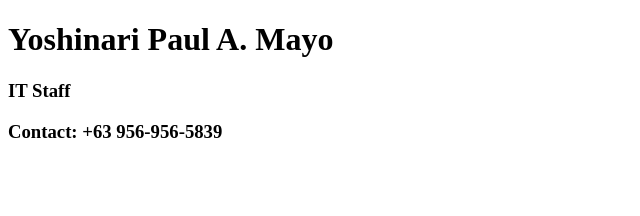
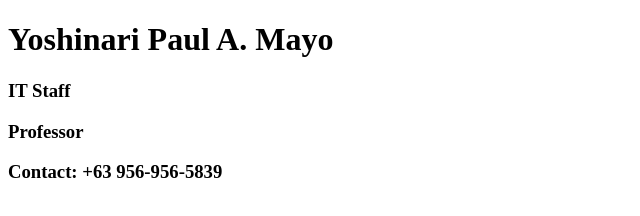
Before and after one commit to yoshinari116/ict212, a plain HTML site: page index.html in a window 1280 px wide. Shown: the whole page, without its empty margins (0-640 px from the left). Drawn offline with Linux system fonts and the light colour scheme.

Commit message:
add designation

```diff
--- a/index.html
+++ b/index.html
@@ -8,6 +8,7 @@
 <body>
     <h1>Yoshinari Paul A. Mayo</h1>
     <h3>IT Staff</h3>
+    <h3>Professor</h3>
     <h3>Contact: +63 956-956-5839</h3>
 </body>
 </html>
```
